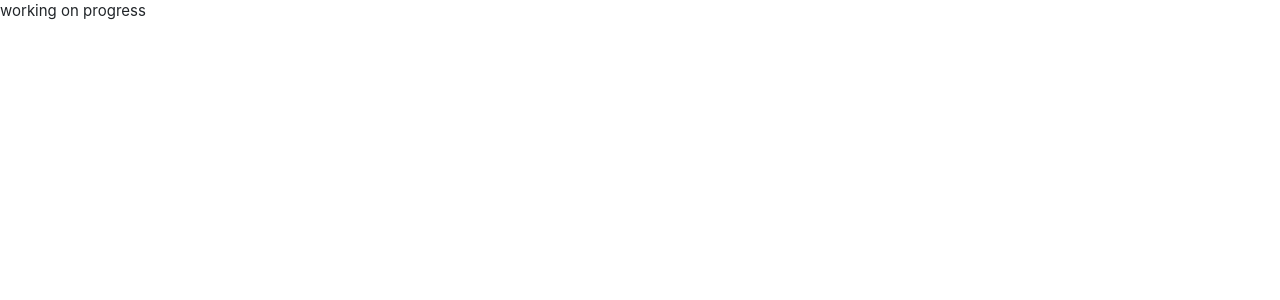
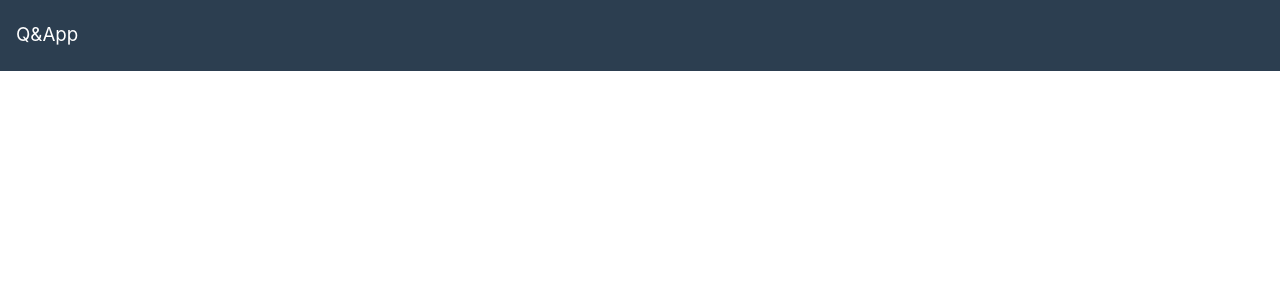
Before and after one commit to criszelaya24/qa-app, a React (Create React App) app in the folder frontend/: page / in a window 1280 px wide. Shown: the top 300 px of the page. Built offline with nearby package versions, Linux system fonts and the light colour scheme.

Commit message:
Calling to NavBar component

```diff
--- a/frontend/src/App.js
+++ b/frontend/src/App.js
@@ -1,10 +1,10 @@
 import React, {Component} from 'react';
-
+import NavBar from './NavBar/NavBar';
 class App extends Component  {
   render(){
     return (
       <div>
-        <p>working on progress</p>
+        <NavBar/>
       </div>
     )
   }
--- /dev/null
+++ b/frontend/src/NavBar/NavBar.js
@@ -0,0 +1,14 @@
+import React from 'react';
+import {Link} from 'react-router-dom';
+
+function NavBar(){
+  return(
+    <nav className="navbar navbar-dark bg-primary fixed-top">
+    <Link className="navbar-brand" to="/">
+    Q&App
+    </Link>
+    </nav>
+  )
+}
+
+export default NavBar;
```
